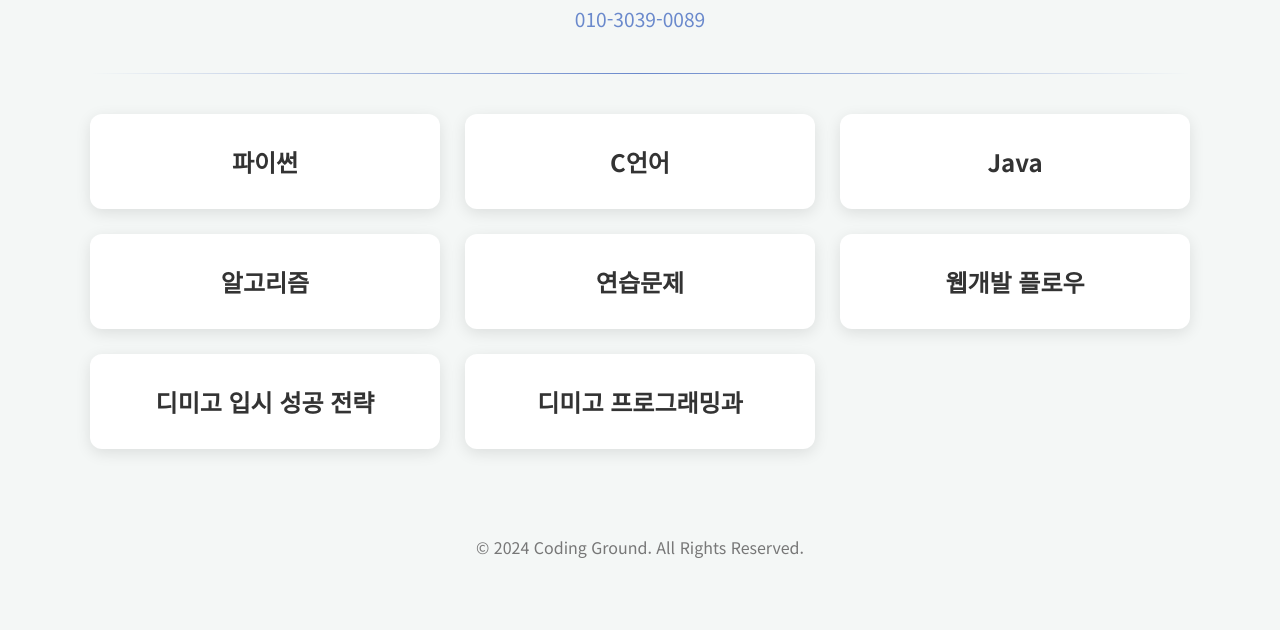
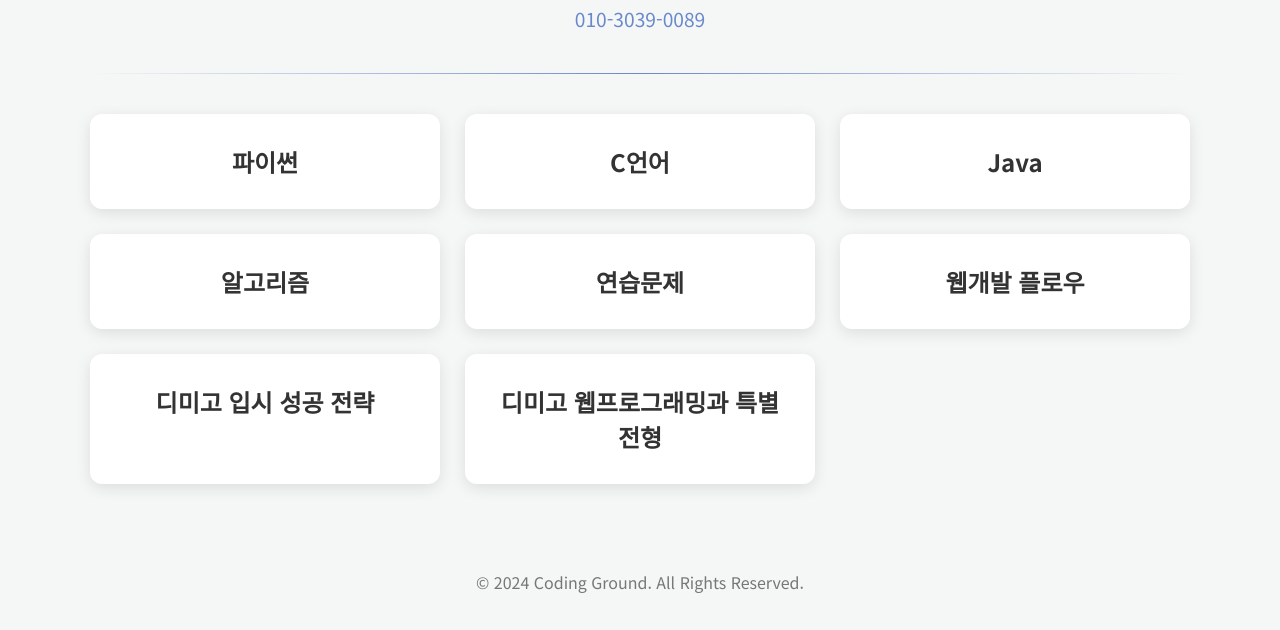
Before and after one commit to cjc-coding/cjc-coding.github.io, a plain HTML site: page index.html in a window 1280 px wide. Shown: the part 408-1038 px from the top of the page. Before the commit the page ends 1003 px from the top, so only its background shows below. Drawn offline with Linux system fonts and the light colour scheme.

Commit message:
Update index.html

```diff
--- a/index.html
+++ b/index.html
@@ -169,7 +169,7 @@
             <li class="card"><a href="https://carpal-turtle-d06.notion.site/1be202e51d49809190def4f55480b64c?v=1be202e51d498008a02d000c2aa2a596&pvs=4">연습문제</a></li>
             <li class="card"><a href="https://gitmind.com/app/docs/mz0elea2">웹개발 플로우</a></li>
             <li class="card"><a href="dimigo2.html">디미고 입시 성공 전략</a></li>
-            <li class="card"><a href="dimigo.html">디미고 프로그래밍과</a></li>
+            <li class="card"><a href="dimigo.html">디미고 웹프로그래밍과 특별전형</a></li>
         </ul>
     </main>
 
```
